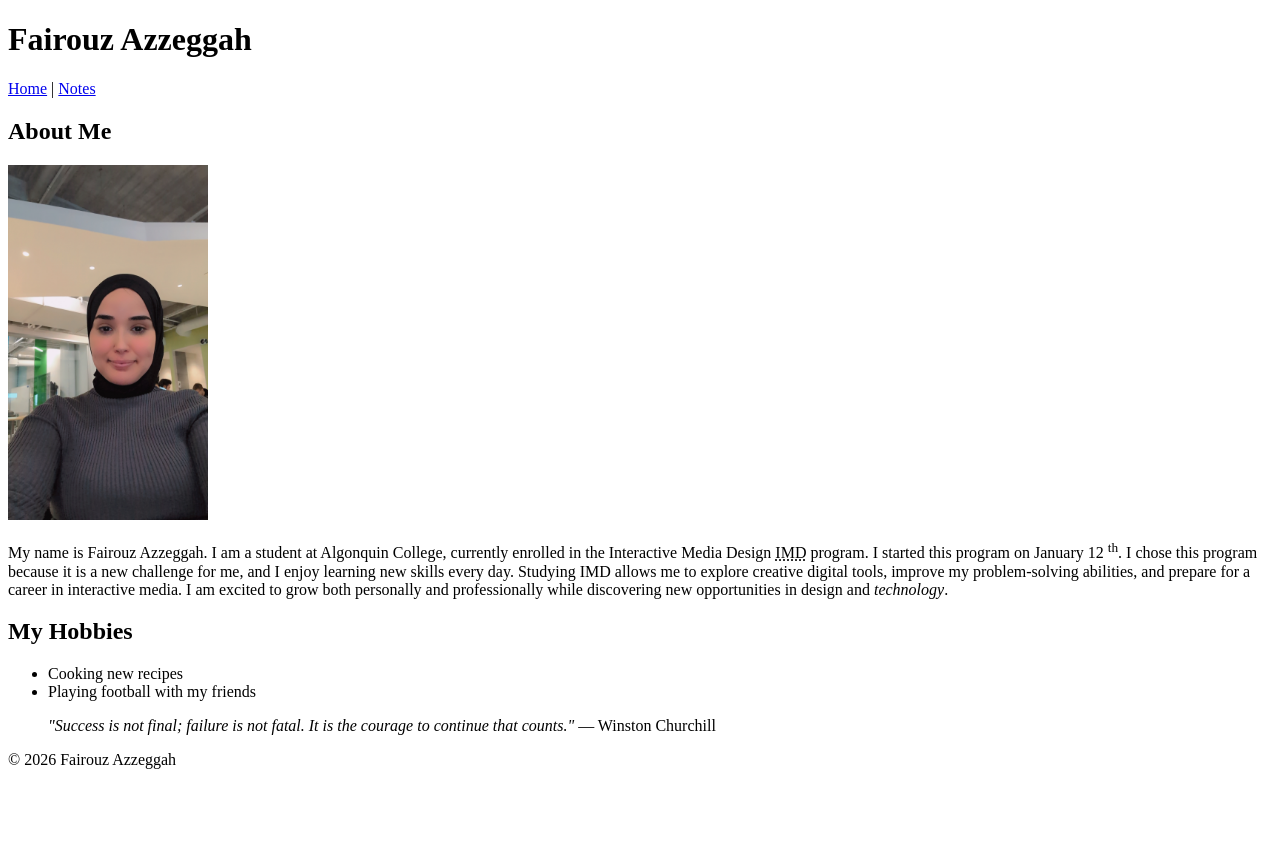
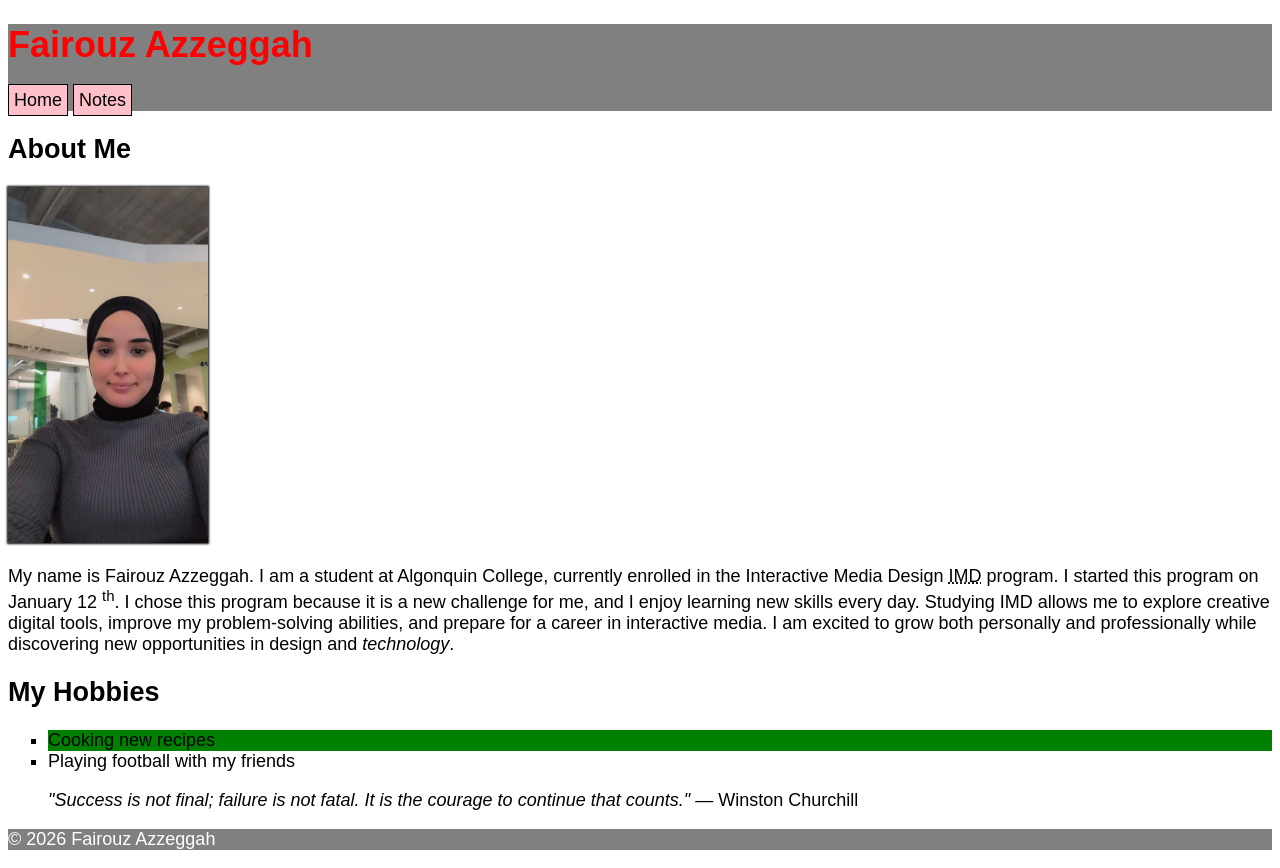
Before and after one commit to azze0002/assignment-html, a plain HTML site: page index.html in a window 1280 px wide. Before the commit the page ends 800 px from the top, so only its background shows below. Drawn offline with Linux system fonts and the light colour scheme.

Commit message:
Add idex.html

```diff
--- /dev/null
+++ b/css/main.css
@@ -0,0 +1,47 @@
+/* Inheritance */
+body {
+    font-family: Arial, sans-serif;
+    font-size: 18px;
+
+}
+
+/* Multiple selector */
+header, footer {
+    background-color: gray;
+    color: white;
+}
+
+/* Class selector */
+.site-title {
+    color: red;
+}
+
+/* ID selector */
+#my-image {
+    box-shadow: 0 0 2px 1px black;
+}
+
+/* Hobbies list */
+ul {
+    list-style-type: square;
+}
+
+/* nth-child */
+li:nth-child(odd) {
+    background-color: green;
+}
+
+/* Navigation */
+nav a {
+    text-decoration: none;
+    background-color: pink;
+    border: 1px solid black;
+    color: black;
+    padding: 5px;
+}
+
+nav a:hover,
+nav a:focus {
+    background-color: red;
+    color: white;
+}
--- a/index.html
+++ b/index.html
@@ -4,14 +4,15 @@
     <meta charset="UTF-8">
     <meta name="viewport" content="width=device-width, initial-scale=1.0">
     <title>Fairouz Azzeggah</title>
+    <link rel="stylesheet" href="./css/main.css">
 </head>
 <body>
 
     <!-- Site Header -->
     <header>
-        <h1>Fairouz Azzeggah</h1>
+        <h1 class="site-title">Fairouz Azzeggah</h1>
         <nav>
-            <a href="index.html">Home</a> |
+            <a href="index.html">Home</a>
             <a href="notes.html">Notes</a>
         </nav>
     </header>
@@ -22,7 +23,10 @@
             <h2>About Me</h2>
 
             <!-- Your Image -->
-            <img src="images/firouz picture.jpg" alt="Photo of Fairouz Azzeggah" width="200">
+            <img src="images/firouz picture.jpg"
+                 alt="Photo of Fairouz Azzeggah"
+                 width="200"
+                 id="my-image">
 
             <p>
                 My name is Fairouz Azzeggah. I am a student at Algonquin College, currently enrolled in the
```
Also changed, not shown: notes.html (+1 -0 lines).
